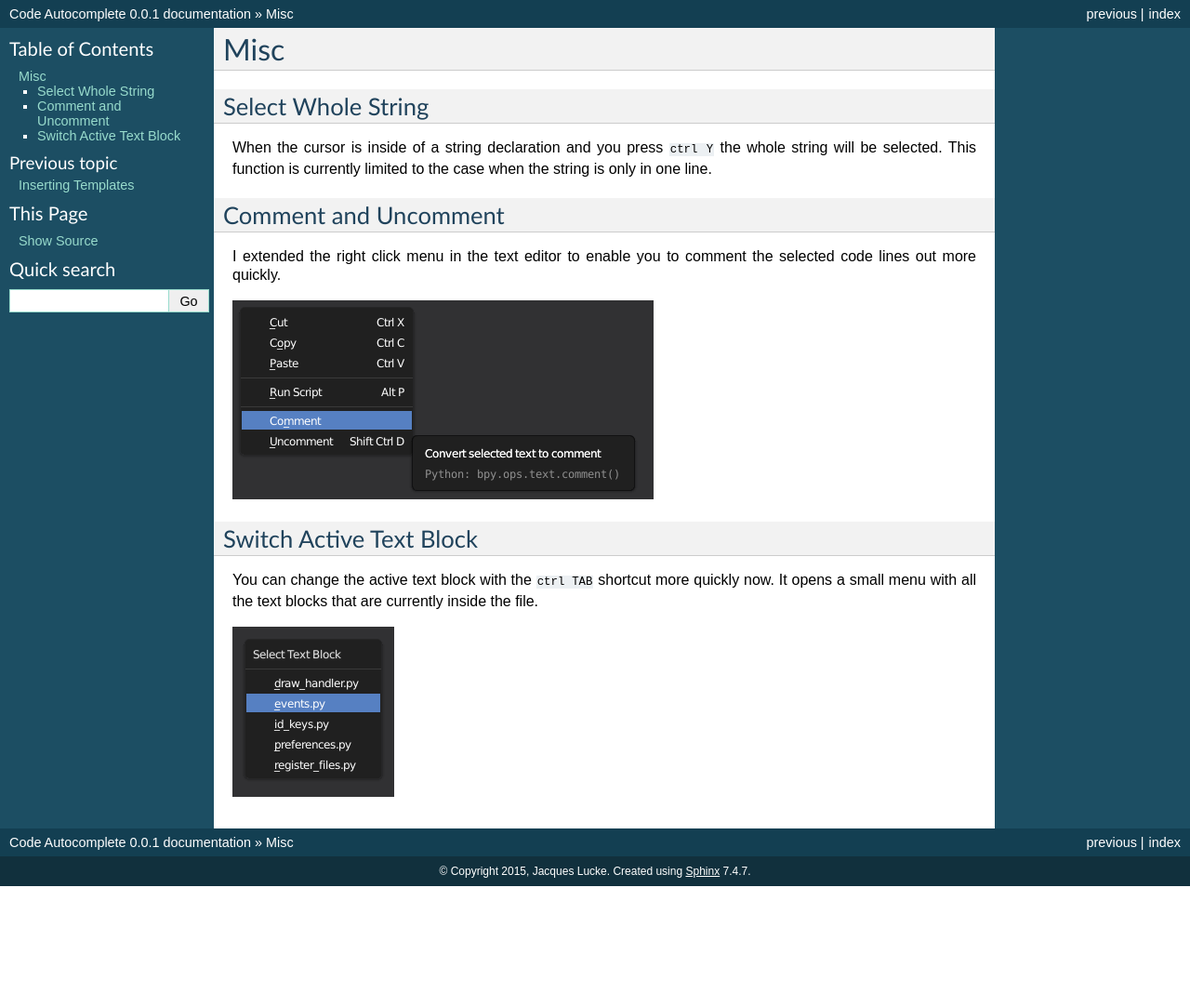
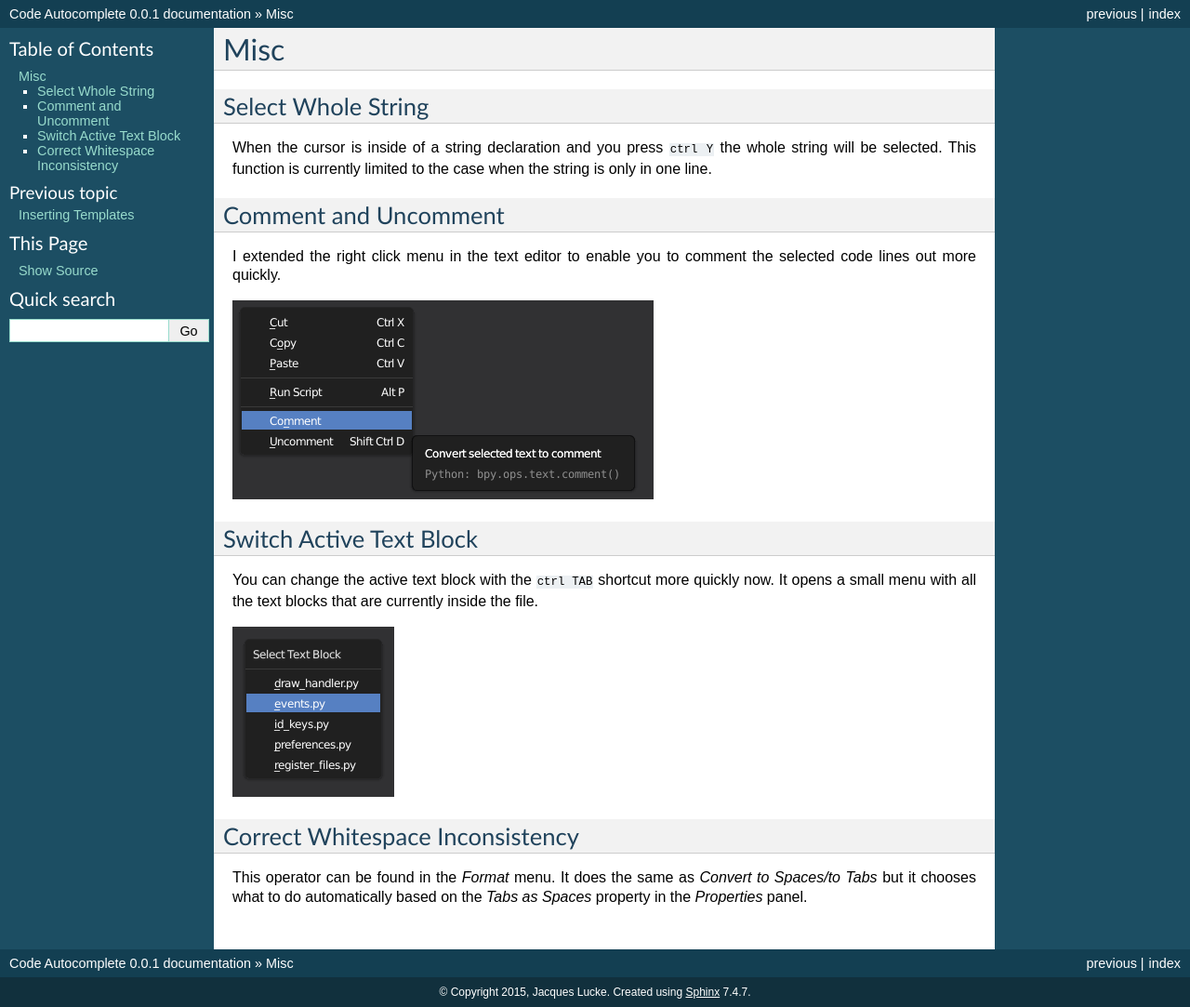
Before and after one commit to ero646545/code_autocomplete_manual, a Sphinx documentation site: the page built from docs/misc.rst, in a window 1280 px wide. Shown: the whole page at 93% size. Built offline with Sphinx 7.4.7, drawn with Linux system fonts in a browser that asks for light colours; before the commit the page ends 953 px from its top, so only the background shows below that.

Commit message:
correct whitespace inconsistencies

```diff
--- a/docs/misc.rst
+++ b/docs/misc.rst
@@ -26,3 +26,11 @@ You can change the active text block with the ``ctrl TAB`` shortcut more quickly
 It opens a small menu with all the text blocks that are currently inside the file.
 
 .. image:: images/misc/switch_active_text_block.png
+
+
+Correct Whitespace Inconsistency
+================================
+
+This operator can be found in the *Format* menu. It does the same as
+*Convert to Spaces/to Tabs* but it chooses what to do automatically based on
+the *Tabs as Spaces* property in the *Properties* panel.
```
